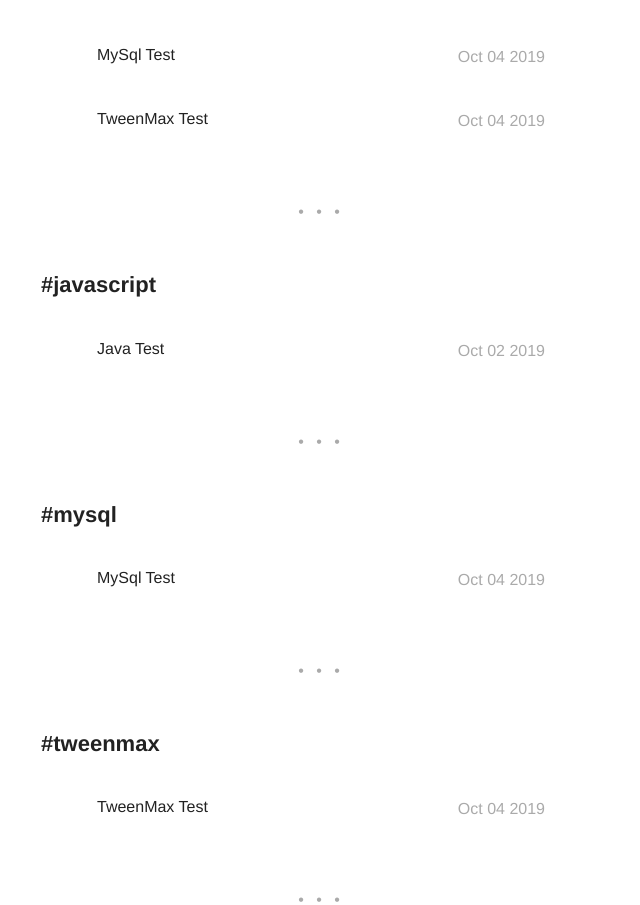
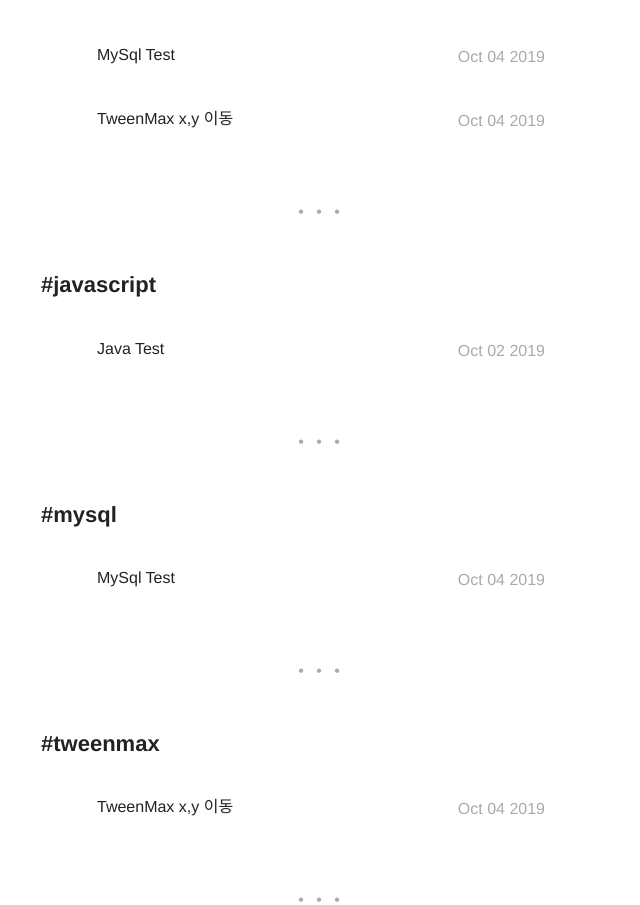
Before and after one commit to soomin1111/soomin1111.github.io, a Jekyll site: the page built from tags.html, in a window 1280 px wide and 1400 px high, scrolled down 1421 px. Shown: the part 297-1202 px from the top of the window, without its empty margins (319-959 px from the left). Built offline with Jekyll 4.4.1, drawn with Linux system fonts in a browser that asks for light colours; emoji names are drawn with the system emoji font.

Commit message:
TweenMax x,y 이동

```diff
--- a/_posts/2019-10-04-TweenMaxTest.markdown
+++ b/_posts/2019-10-04-TweenMaxTest.markdown
@@ -1,5 +1,5 @@
 ---
-title: "TweenMax Test"
+title: "TweenMax x,y 이동"
 layout: post
 date: 2019-10-04 17:31
 image: /assets/images/markdown.jpg
```
